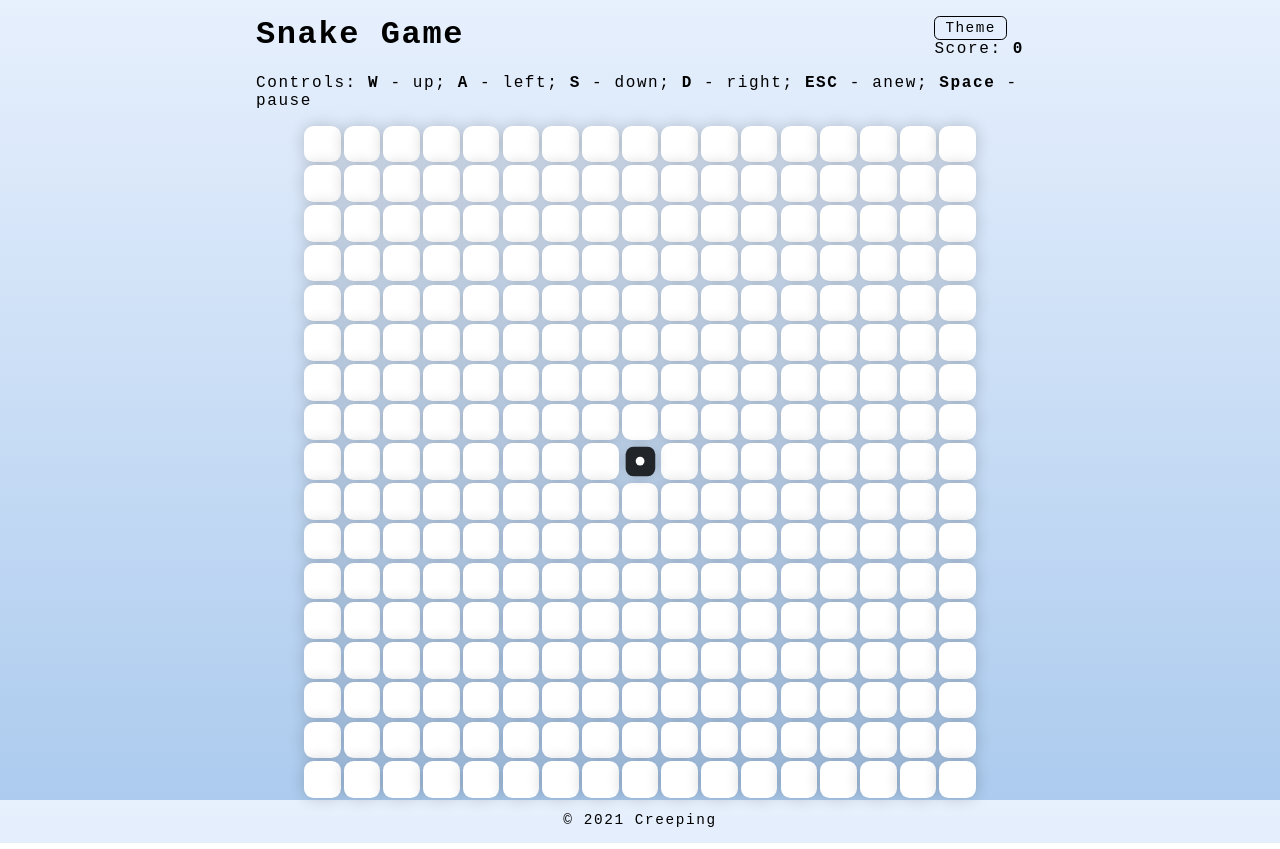
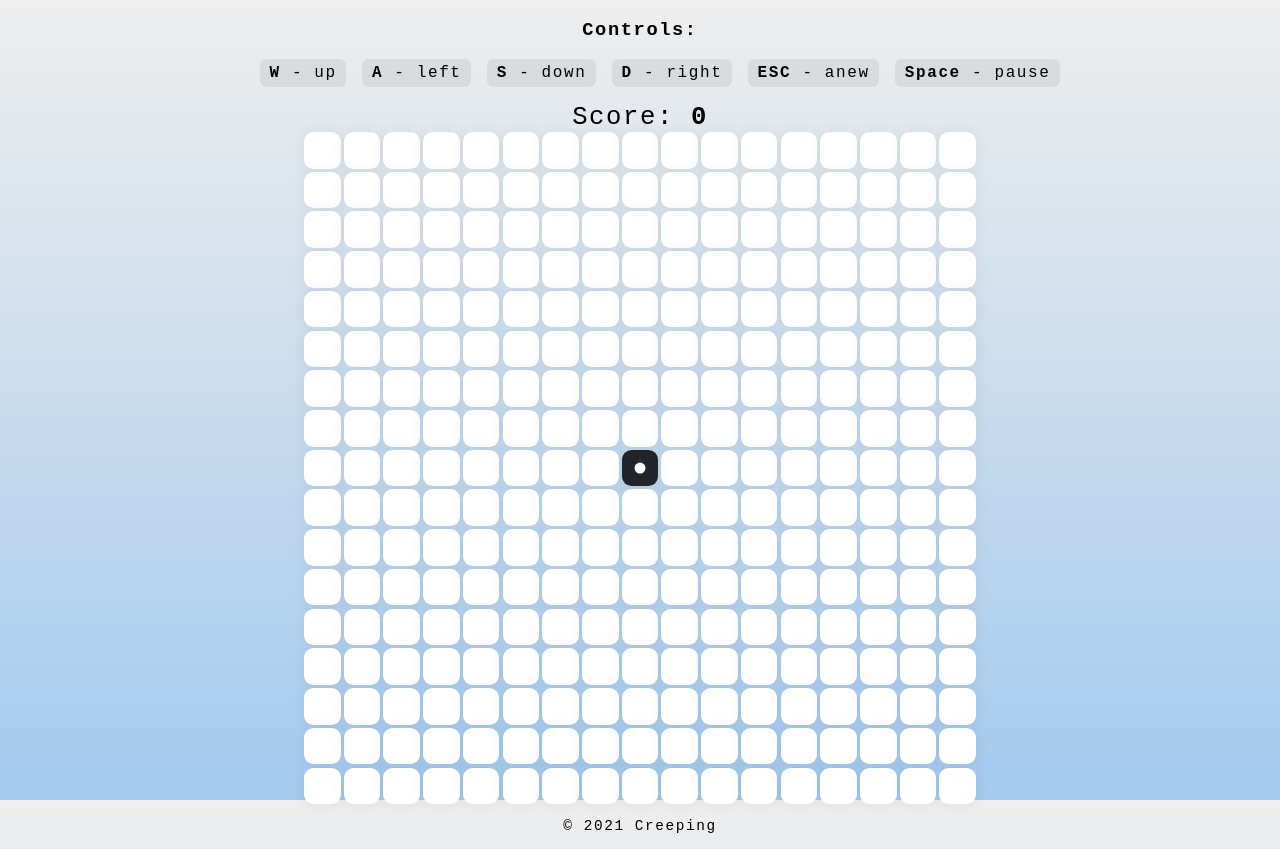
Before and after one commit to Disti4ct/snake, a plain HTML site: page index.html in a window 1280 px wide. Drawn offline with Linux system fonts and the light colour scheme; a web font is replaced by a local one.

Commit message:
Updated disign

```diff
--- a/index.css
+++ b/index.css
@@ -14,16 +14,6 @@
 /* --------------------------------- */
 /* Global */
 /* --------------------------------- */
-
-:root {
-  --light: #f8f9fa;
-  --white: #fff;
-  --dark: #212529;
-  --black: #000;
-  --transparent-black: #0003;
-  --transparent-white: #fff5;
-  --dangerous-color: #ff5656;
-}
 
 html {
   box-sizing: border-box;
@@ -45,6 +35,13 @@ button {
 }
 
 body {
+  --light: #f8f9fa;
+  --white: #fff;
+  --dark: #212529;
+  --black: #000;
+  --transparent-black: #0001;
+  --transparent-white: #fff5;
+  --dangerous-color: #ff5656;
   --snake-color: var(--dark);
   --snake-shadow-color: var(--light);
   --point-color: #00d463;
@@ -64,16 +61,7 @@ body {
   letter-spacing: 0.1em;
   color: var(--color);
   transition: 0.2s;
-  background-image: linear-gradient(to top, #accbee 0%, #e7f0fd 100%);
-}
-
-body.dark {
-  --snake-color: var(--light);
-  --snake-shadow-color: var(--dark);
-  --background-color: var(--black);
-  --color: var(--white);
-
-  background-image: linear-gradient(to top, #09203f 0%, #537895 100%);
+  background-image: linear-gradient(to top, #a4caee 0%, #eeeeee 100%);
 }
 
 /* --------------------------------- */
@@ -86,42 +74,34 @@ header {
   flex-direction: column;
   align-items: center;
   justify-content: center;
+  text-align: center;
 }
 
-.header__top,
-.header__bottom {
-  width: 100%;
-  padding: 0 20vw;
-  display: flex;
-  align-items: flex-start;
-  justify-content: space-between;
+header .description {
+  margin: 0;
+  padding: 0;
 }
 
-.header__top {
-  padding-top: 2vh;
+.control-list {
+  display: flex;
+  align-items: center;
+  list-style: none;
 }
 
-.header__top .title {
+.control-list li {
+  padding: 0.3em 0.6em;
+  border-radius: 0.4em;
+  background-color: var(--transparent-black);
+}
+
+.control-list li + li {
+  margin-left: 1em;
+}
+
+.header__score {
   margin: 0;
   padding: 0;
-  font-size: 2em;
-}
-
-.header__description {
-  margin: 0;
-  padding: 0;
-  font-size: 1.2em;
-}
-
-.header__theme-btn,
-.header__theme-btn:hover {
-  padding: 0.2em 0.7em;
-  font-size: 0.9em;
-  border: none;
-  border: 1px solid var(--color);
-  border-radius: 0.4em;
-  background-color: transparent;
-  color: var(--color);
+  font-size: 1.6em;
 }
 
 /* --------------------------------- */
@@ -142,7 +122,7 @@ header {
   border-radius: 0.6em;
   box-shadow: 0 0 1em var(--transparent-black);
   background-color: var(--field-block-background);
-  transition: 0.4s;
+  transition: 0.2s;
 }
 
 .game-field .block.barrier,
@@ -151,14 +131,13 @@ header {
 .game-field .block.snake-head,
 .game-field .block.point.snake-head {
   position: relative;
-  transform: scale(0.8);
   background-color: var(--snake-color);
-  transition: 0.28s;
+  transition: 0.2s;
 }
 
 .game-field .block.snake-head,
 .game-field .block.point.snake-head {
-  transition: 0.06s;
+  transition: 0.2s;
 }
 
 .game-field .block.tail {
@@ -192,6 +171,11 @@ header {
   background-color: var(--point-color);
 }
 
+.game-field .block.empty {
+  box-shadow: none;
+  background-color: transparent;
+}
+
 @keyframes blink {
   0%,
   100% {
--- a/index.html
+++ b/index.html
@@ -9,20 +9,19 @@
   </head>
   <body>
     <header>
-      <div class="header__top">
-        <h1 class="title">Snake Game</h1>
-        <div>
-          <button class="header__theme-btn">Theme</button>
-          <div class="header__score">Score: <b></b></div>
-        </div>
+      <div class="description">
+        <h3>Controls:</h3>
+        <ul class="control-list">
+          <li><b>W</b> - up</li>
+          <li><b>A</b> - left</li>
+          <li><b>S</b> - down</li>
+          <li><b>D</b> - right</li>
+          <li><b>ESC</b> - anew</li>
+          <li><b>Space</b> - pause</li>
+        </ul>
       </div>
 
-      <div class="header__bottom">
-        <p class="description">
-          Controls: <b>W</b> - up; <b>A</b> - left; <b>S</b> - down; <b>D</b> -
-          right; <b>ESC</b> - anew; <b>Space</b> - pause
-        </p>
-      </div>
+      <p class="header__score">Score: <b></b></p>
     </header>
 
     <main>
--- a/index.js
+++ b/index.js
@@ -1,12 +1,4 @@
 'use strict';
-
-// ***************************************
-// *************  Header  ****************
-// ***************************************
-
-document.querySelector('.header__theme-btn').addEventListener('click', () => {
-  document.body.classList.toggle('dark');
-});
 
 // ***************************************
 // **********  Game field  ***************
@@ -29,6 +21,7 @@ class GameField {
       const block = document.createElement('div');
 
       block.classList.add('block');
+      // block.classList.add('empty');
       this.element.appendChild(block);
     }
 
@@ -350,6 +343,7 @@ class Snake {
     const headBlockClasses = [...this.allBlocks[currentHeadPosition].classList];
     const headInTheWrongPosition =
       headBlockClasses.includes('barrier') ||
+      headBlockClasses.includes('empty') ||
       // snake's head on the one of her body blocks
       this.bodyItems.slice(1).find((index) => currentHeadPosition === index);
 
@@ -367,11 +361,14 @@ class Snake {
       this.field.generateNewStuff({
         className: 'barrier',
       });
+      this.field.generateNewStuff({
+        className: 'empty',
+      });
     }
   }
 
   increaseSpeed() {
-    this.speed -= 10;
+    this.speed -= 5;
   }
 
   increaseSnake(params) {
@@ -392,7 +389,7 @@ const gameField = new GameField({
 const snake = new Snake({
   field: gameField,
   life: 3,
-  speed: 220,
+  speed: 200,
 });
 
 snake.begin();
```
